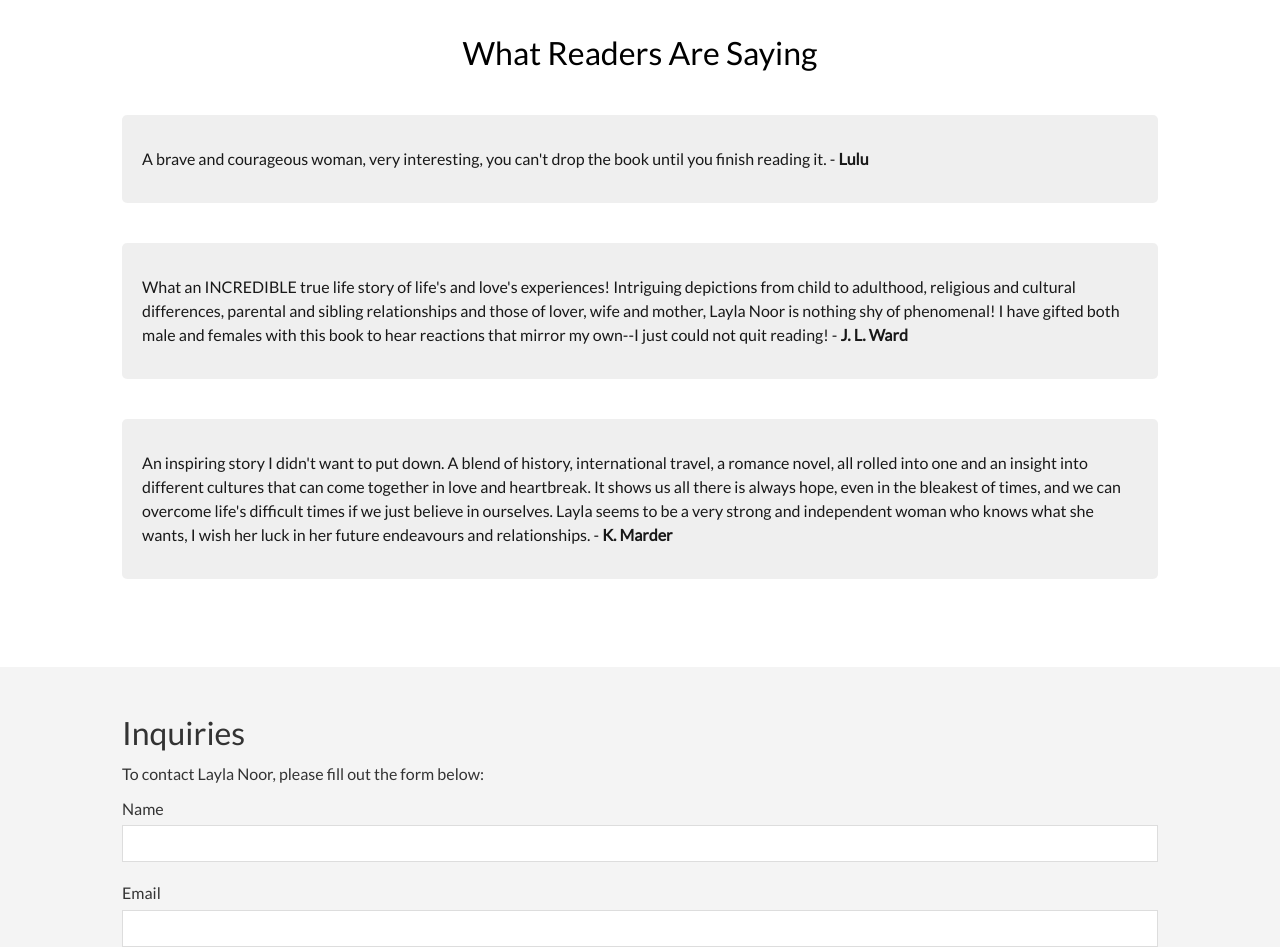
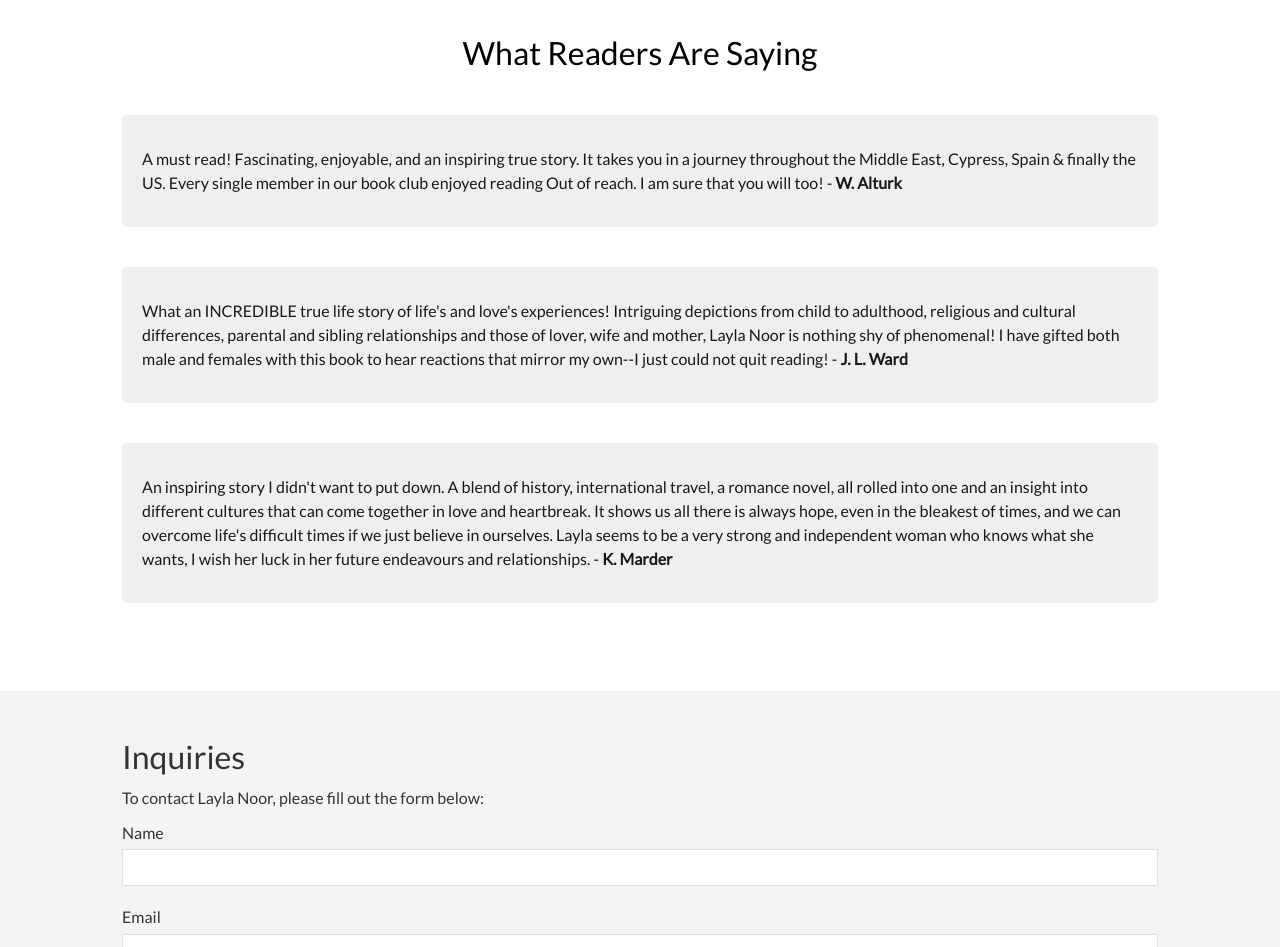
Before and after one commit to wassimserhan/out-of-reach, a plain HTML site: page index.html in a window 1280 px wide. Shown: the part 1370-2317 px from the top of the page. Drawn offline with Linux system fonts and the light colour scheme.

Commit message:
testimonial

```diff
--- a/index.html
+++ b/index.html
@@ -68,6 +68,7 @@
   class="video" src="https://www.youtube.com/embed/4rpf3Mo5Wkc" frameborder="0" allow="accelerometer; autoplay; encrypted-media; gyroscope; picture-in-picture"
   allowfullscreen></iframe>
 
+
 </div>
 
 
@@ -98,7 +99,11 @@
     <h2 class="m-heading p-2">What Readers Are Saying</h2>
     <div class="testimonial bg-light-testimonial">
 
-      <p>A brave and courageous woman, very interesting, you can't drop the book until you finish reading it. - <strong>Lulu</strong></p>
+      <p>A must read!
+      Fascinating, enjoyable, and an inspiring true story. It takes you in a journey throughout the Middle East, Cypress,
+      Spain & finally the US.
+      Every single member in our book club enjoyed reading Out of reach.
+      I am sure that you will too! - <strong>W. Alturk</strong></p>
     </div>
 
     <div class="testimonial bg-light-testimonial">
```
